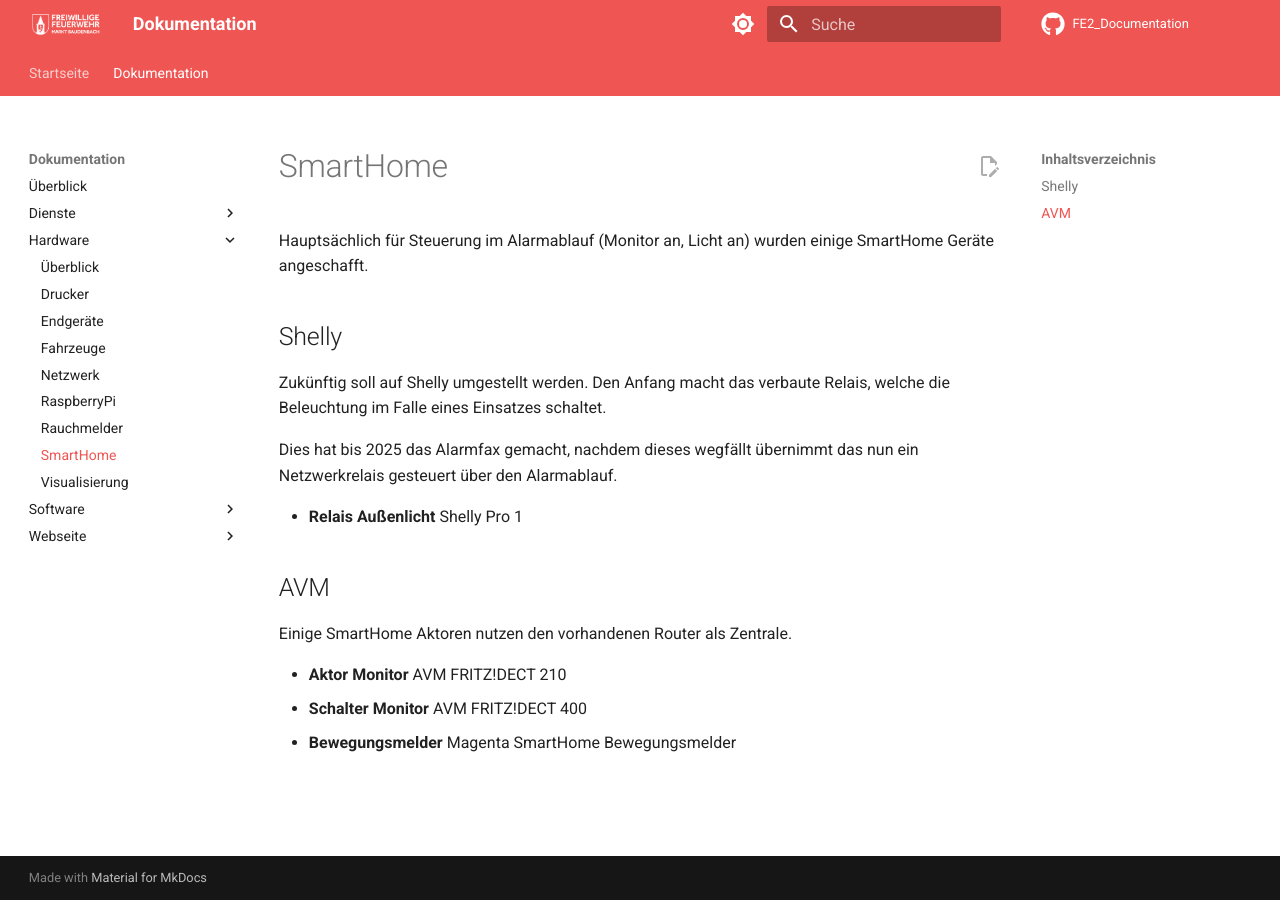
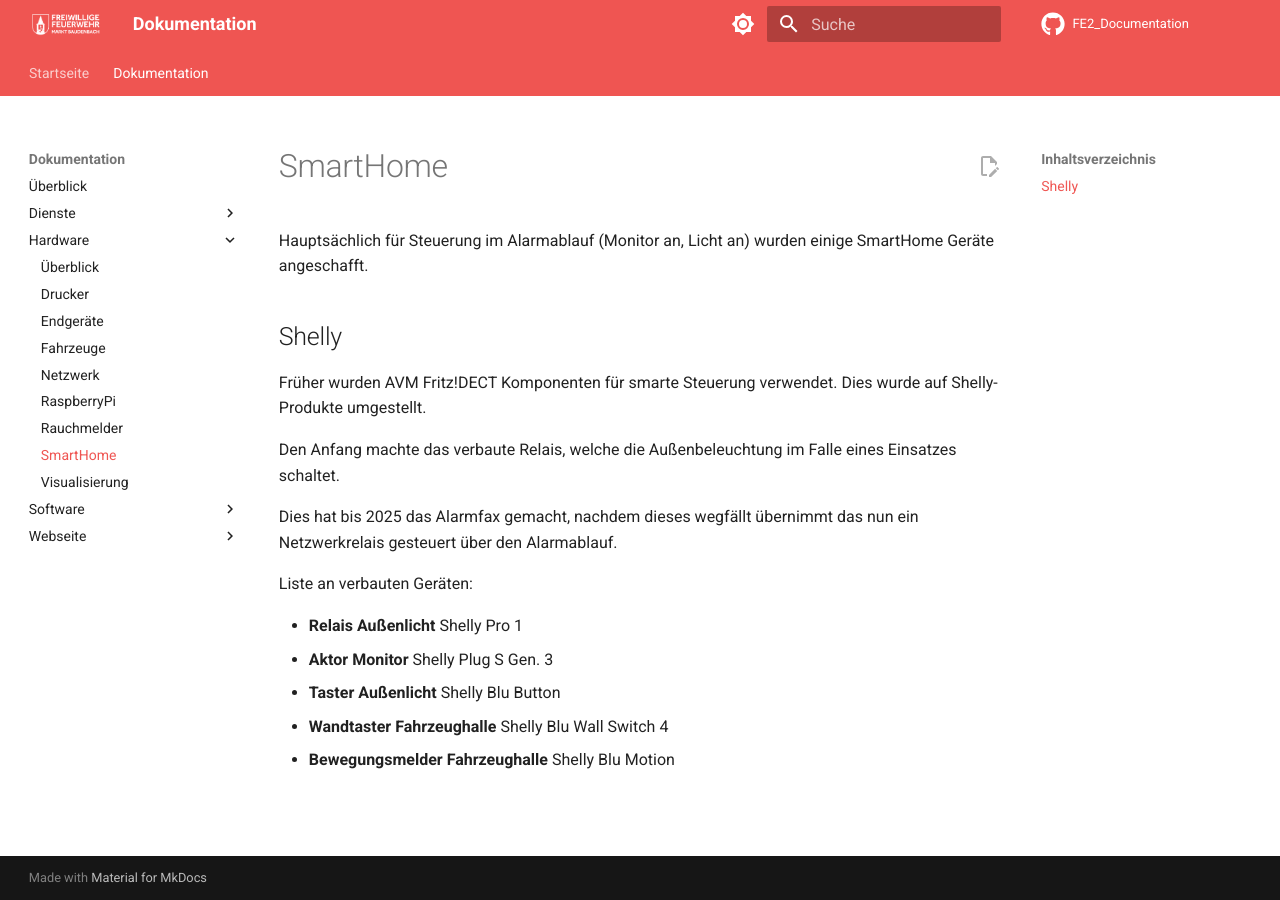
Before and after one commit to FFW-Baudenbach/FE2_Documentation, an MkDocs documentation site: the page built from docs/Dokumentation/Hardware/SmartHome.md, in a window 1280 px wide. Built offline with MkDocs 1.6.1 and Material for MkDocs 9.7.7, drawn with Linux system fonts in a browser that asks for light colours; comment, search, counter and statistics services are not loaded.

Commit message:
Aktualisiert

```diff
--- a/docs/Dokumentation/Hardware/SmartHome.md
+++ b/docs/Dokumentation/Hardware/SmartHome.md
@@ -4,16 +4,16 @@
 
 ## Shelly
 
-Zukünftig soll auf Shelly umgestellt werden. Den Anfang macht das verbaute Relais, welche die Beleuchtung im Falle eines Einsatzes schaltet.
+Früher wurden AVM Fritz!DECT Komponenten für smarte Steuerung verwendet. Dies wurde auf Shelly-Produkte umgestellt.
+
+Den Anfang machte das verbaute Relais, welche die Außenbeleuchtung im Falle eines Einsatzes schaltet.
 
 Dies hat bis 2025 das Alarmfax gemacht, nachdem dieses wegfällt übernimmt das nun ein Netzwerkrelais gesteuert über den Alarmablauf.
 
+Liste an verbauten Geräten:
+
 * **Relais Außenlicht** Shelly Pro 1
-
-## AVM
-
-Einige SmartHome Aktoren nutzen den vorhandenen Router als Zentrale.
-
-* **Aktor Monitor** AVM FRITZ!DECT 210
-* **Schalter Monitor** AVM FRITZ!DECT 400
-* **Bewegungsmelder** Magenta SmartHome Bewegungsmelder
+* **Aktor Monitor** Shelly Plug S Gen. 3
+* **Taster Außenlicht** Shelly Blu Button
+* **Wandtaster Fahrzeughalle** Shelly Blu Wall Switch 4
+* **Bewegungsmelder Fahrzeughalle** Shelly Blu Motion
```
Also changed, not shown: docs/Dokumentation/Hardware/Visualisierung.md (+11 -1 lines), docs/Dokumentation/Hardware/index.md (+10 -6 lines), docs/Dokumentation/Software/Archiv/FE2_SmartHome.md (+1 -1 lines), docs/Dokumentation/Software/UptimeKuma.md (+3 -1 lines).
